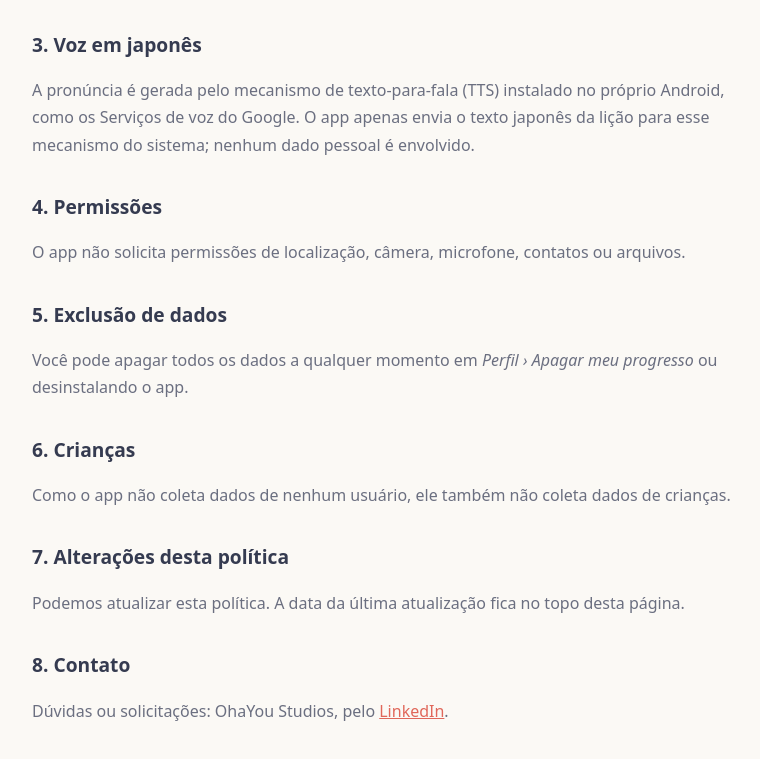
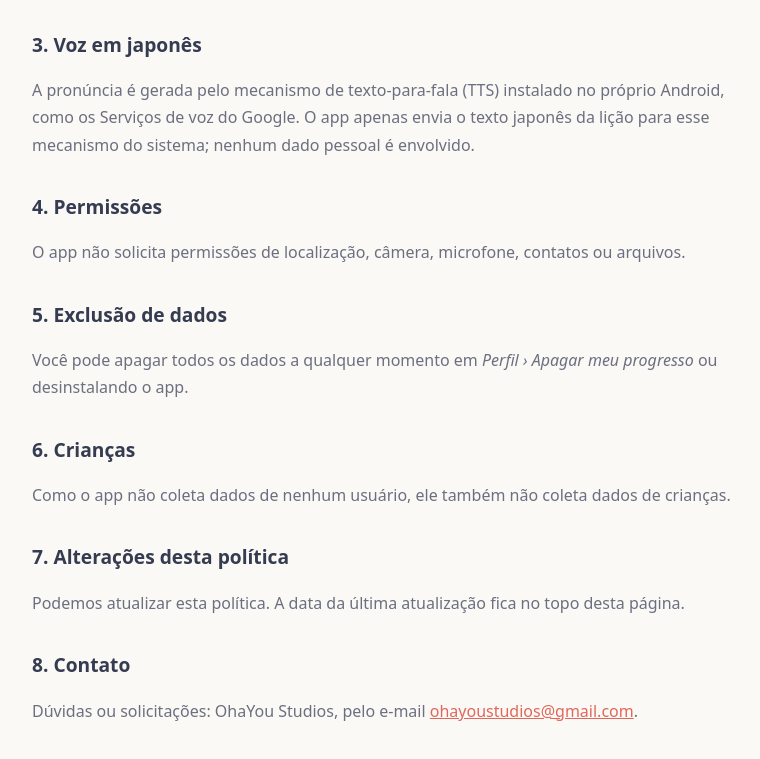
Before and after one commit to gabriel005/gabriel005.github.io, a plain HTML site: page nihongo/privacidade/index.html in a window 1280 px wide. Shown: the part 573-1332 px from the top of the page, without its empty margins (248-1008 px from the left). Drawn offline with Linux system fonts and the light colour scheme.

Commit message:
Nihongo: contato por e-mail na politica de privacidade
Co-Authored-By: Claude Opus 5.5 <noreply@anthropic.com>

```diff
--- a/nihongo/privacidade/index.html
+++ b/nihongo/privacidade/index.html
@@ -47,7 +47,7 @@
   <p>Podemos atualizar esta política. A data da última atualização fica no topo desta página.</p>
 
   <h2>8. Contato</h2>
-  <p>Dúvidas ou solicitações: OhaYou Studios, pelo <a href="https://www.linkedin.com/in/gabriel-furtado-theodoro-31361b60/">LinkedIn</a>.</p>
+  <p>Dúvidas ou solicitações: OhaYou Studios, pelo e-mail <a href="mailto:ohayoustudios@gmail.com">ohayoustudios@gmail.com</a>.</p>
 </main>
 </body>
 </html>
```
